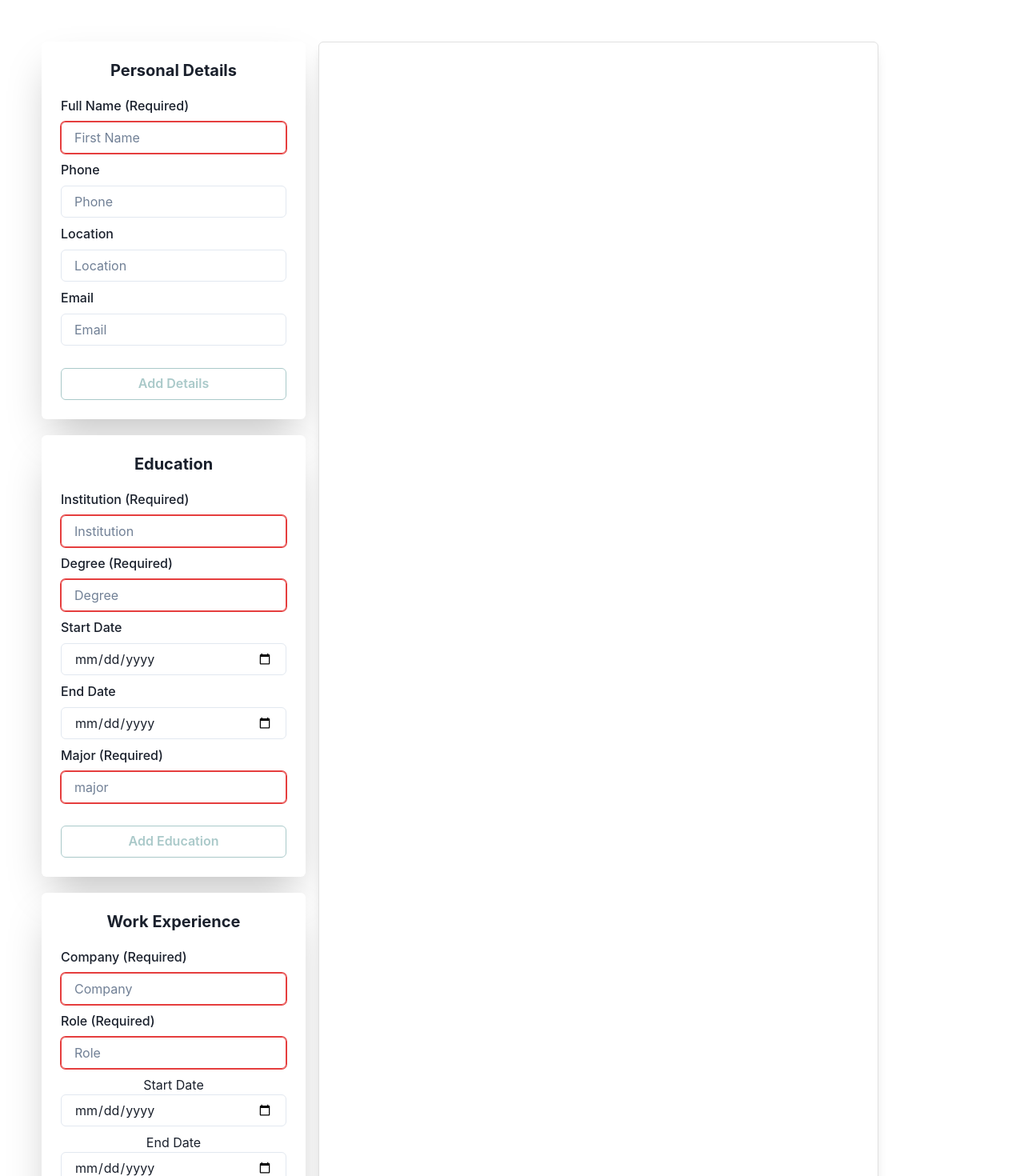
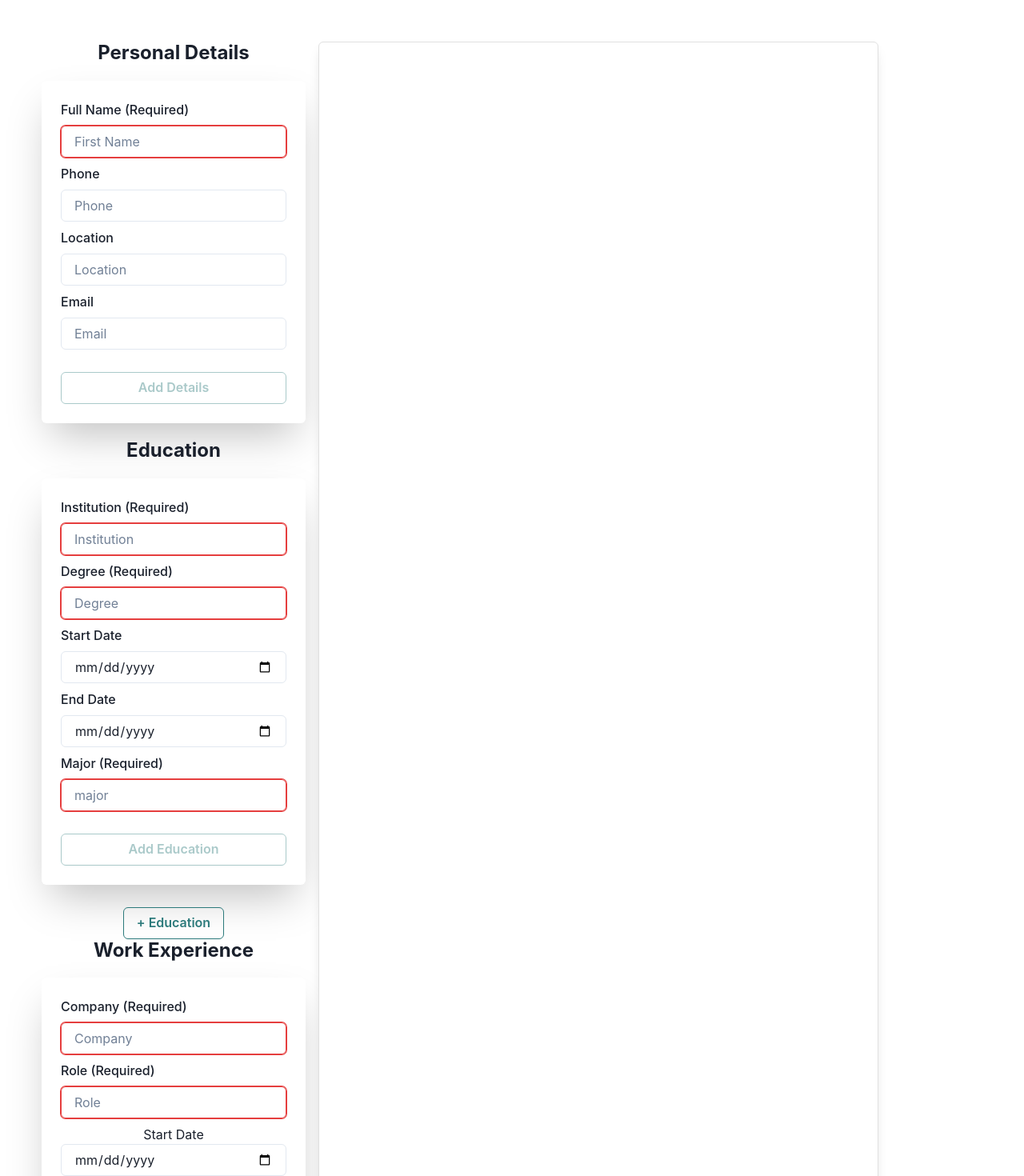
Before and after one commit to angelr1076/React-CV-App, a React (Vite) app: page / in a window 1280 px wide. Shown: the top 1470 px of the page at 80% size. Built offline with nearby package versions, Linux system fonts and the light colour scheme.

Commit message:
Added state for education and work forms in order to add several items to each education/work array to allow the user more flexibility. Removed Heading components from forms and added to CVProvider component.

```diff
--- a/src/components/CVCollector.jsx
+++ b/src/components/CVCollector.jsx
@@ -1,19 +1,65 @@
-import { useContext } from 'react';
+import { useState, useContext } from 'react';
 import { GeneralInfoForm } from './GeneralInfoForm';
 import { EducationForm } from './EducationForm';
 import { WorkExperienceForm } from './WorkExperienceForm';
 import { CVContext } from './CVProvider';
+import { Heading, Text, Button } from '@chakra-ui/react';
 
 function CVCollector() {
   const { addGeneralInfo, addEducation, addWorkExperience } =
     useContext(CVContext); // From CVProvider
+  const [educationForms, setEducationForms] = useState([0]);
+  const [workForms, setWorkForms] = useState([0]);
+
+  const handleAddEducationForm = () => {
+    setEducationForms(prevForms => [...prevForms, prevForms.length]);
+  };
+  const handleAddWorkForm = () => {
+    setWorkForms(prevForms => [...prevForms, prevForms.length]);
+  };
 
   return (
-    <div>
-      <GeneralInfoForm addGeneralInfo={addGeneralInfo} />
-      <EducationForm addEducation={addEducation} />
-      <WorkExperienceForm addWorkExperience={addWorkExperience} />
-    </div>
+    <section className='forms'>
+      <div>
+        <Heading as='h3' size='md' noOfLines={1} mb={5}>
+          <Text fontSize='2xl'>Personal Details</Text>
+        </Heading>
+        <GeneralInfoForm addGeneralInfo={addGeneralInfo} />
+      </div>
+      <div>
+        <Heading as='h3' size='md' noOfLines={1} mb={5}>
+          <Text fontSize='2xl'>Education</Text>
+        </Heading>
+        {educationForms.map((number, index) => (
+          <EducationForm key={index} addEducation={addEducation} />
+        ))}
+        <Button
+          onClick={handleAddEducationForm}
+          variant='outline'
+          colorScheme='teal'
+          mt={2}>
+          + Education
+        </Button>
+      </div>
+      <div>
+        <Heading as='h3' size='md' noOfLines={1} mb={5}>
+          <Text fontSize='2xl'>Work Experience</Text>
+        </Heading>
+        {workForms.map((number, index) => (
+          <WorkExperienceForm
+            key={index}
+            addWorkExperience={addWorkExperience}
+          />
+        ))}
+        <Button
+          onClick={handleAddWorkForm}
+          variant='outline'
+          colorScheme='teal'
+          mt={2}>
+          + Work
+        </Button>
+      </div>
+    </section>
   );
 }
 
--- a/src/components/EducationForm.jsx
+++ b/src/components/EducationForm.jsx
@@ -1,5 +1,5 @@
 import { useState } from 'react';
-import { FormLabel, Input, Box, Heading, Button } from '@chakra-ui/react';
+import { FormLabel, Input, Box, Button } from '@chakra-ui/react';
 import PropTypes from 'prop-types';
 
 function EducationForm({ addEducation }) {
@@ -19,13 +19,6 @@ function EducationForm({ addEducation }) {
   const handleSubmit = event => {
     event.preventDefault();
     addEducation(formData);
-    setFormData({
-      institution: '',
-      degree: '',
-      startDate: '',
-      endDate: '',
-      major: '',
-    });
   };
 
   const institutionError = formData.institution === '';
@@ -34,9 +27,6 @@ function EducationForm({ addEducation }) {
 
   return (
     <Box boxShadow='2xl' p={6} mb={5} rounded='md' bg='white'>
-      <Heading as='h3' size='md' noOfLines={1} mb={5}>
-        Education
-      </Heading>
       <form className='info-form' onSubmit={handleSubmit}>
         {/* form Inputs */}
         {!institutionError ? (
--- a/src/components/GeneralInfoForm.jsx
+++ b/src/components/GeneralInfoForm.jsx
@@ -1,5 +1,5 @@
 import { useState } from 'react';
-import { FormLabel, Input, Box, Heading, Button } from '@chakra-ui/react';
+import { FormLabel, Input, Box, Button } from '@chakra-ui/react';
 import PropTypes from 'prop-types';
 
 function GeneralInfoForm({ addGeneralInfo }) {
@@ -25,9 +25,6 @@ function GeneralInfoForm({ addGeneralInfo }) {
 
   return (
     <Box boxShadow='2xl' p='6' mb={5} rounded='md' bg='white'>
-      <Heading as='h3' size='md' noOfLines={1} mb={5}>
-        Personal Details
-      </Heading>
       <form className='info-form' onSubmit={handleSubmit}>
         {/* form Inputs */}
         {!fullNameError ? (
--- a/src/components/WorkExperienceForm.jsx
+++ b/src/components/WorkExperienceForm.jsx
@@ -1,5 +1,5 @@
 import { useState } from 'react';
-import { FormLabel, Input, Box, Heading, Button } from '@chakra-ui/react';
+import { FormLabel, Input, Box, Button } from '@chakra-ui/react';
 import PropTypes from 'prop-types';
 
 function WorkExperienceForm({ addWorkExperience }) {
@@ -19,13 +19,6 @@ function WorkExperienceForm({ addWorkExperience }) {
   const handleSubmit = event => {
     event.preventDefault();
     addWorkExperience(formData);
-    setFormData({
-      company: '',
-      role: '',
-      startDate: '',
-      endDate: '',
-      responsibilities: '',
-    });
   };
 
   const companyError = formData.company === '';
@@ -34,9 +27,6 @@ function WorkExperienceForm({ addWorkExperience }) {
 
   return (
     <Box boxShadow='2xl' p={6} mb={5} rounded='md' bg='white'>
-      <Heading as='h3' size='md' noOfLines={1} mb={5}>
-        Work Experience
-      </Heading>
       <form className='info-form' onSubmit={handleSubmit}>
         {/* form Inputs */}
         {!companyError ? (
```
